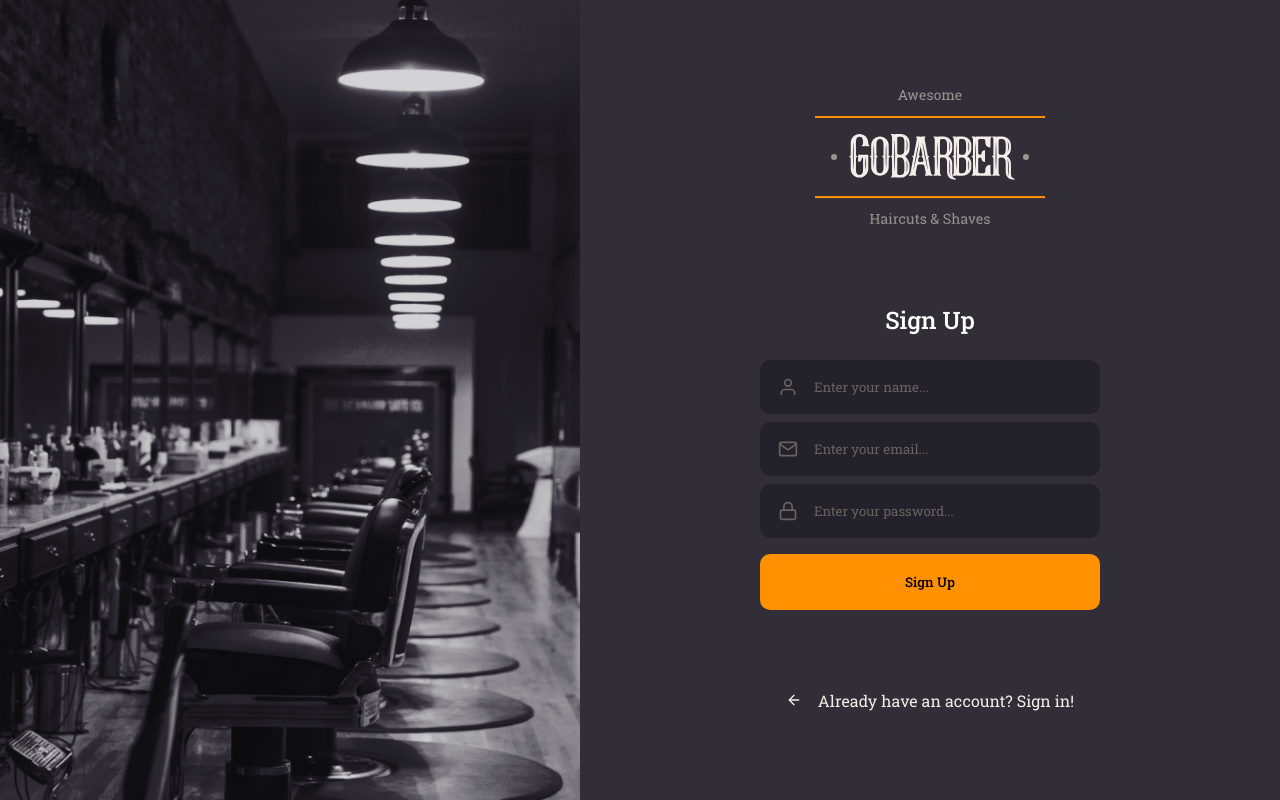
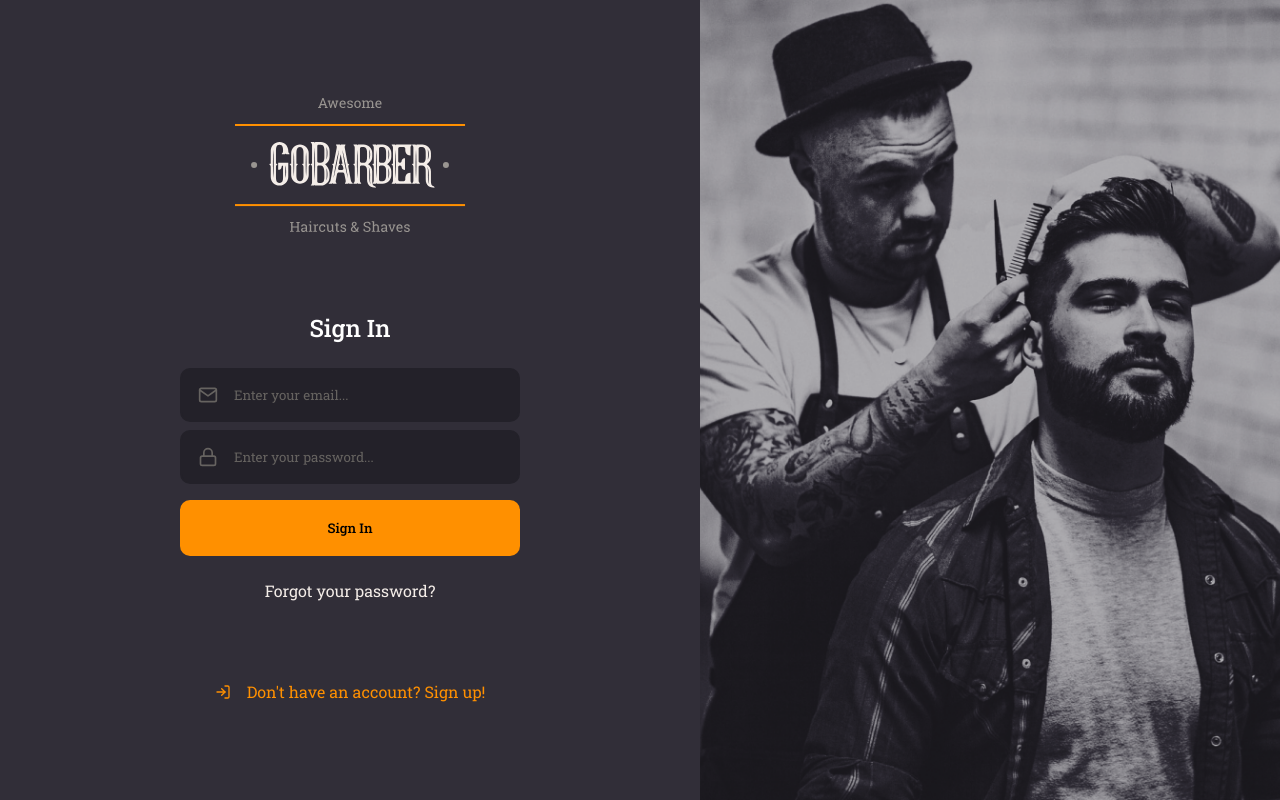
Before and after one commit to gvgesanto2/gostack-gobarber-web, a React (Create React App) app: page / in a window 1280 px wide. Built offline with nearby package versions, Linux system fonts and the light colour scheme.

Commit message:
feat: Add validation to the Sign In form

```diff
--- a/src/App.tsx
+++ b/src/App.tsx
@@ -1,11 +1,11 @@
-// import SingInPage from './pages/SignInPage';
-import SingUpPage from './pages/SignUpPage';
+import SingInPage from './pages/SignInPage';
+// import SingUpPage from './pages/SignUpPage';
 import GlobalStyle from './styles/global';
 
 function App() {
   return (
     <>
-      <SingUpPage />
+      <SingInPage />
       <GlobalStyle />
     </>
   );
--- a/src/pages/SignInPage/index.tsx
+++ b/src/pages/SignInPage/index.tsx
@@ -2,6 +2,7 @@ import { FiLogIn, FiMail, FiLock } from 'react-icons/fi';
 
 import logoImg from '../../assets/images/logo.svg';
 import Form from '../../components/Form';
+import { getValidationSchemaFromFields } from '../../utils/validation.utils';
 
 import {
   Background,
@@ -16,7 +17,7 @@ const fields = [
     icon: FiMail,
     name: 'email',
     placeholder: 'Enter your email...',
-    type: 'email',
+    type: 'text',
   },
   {
     icon: FiLock,
@@ -26,13 +27,20 @@ const fields = [
   },
 ];
 
+const schema = getValidationSchemaFromFields(fields);
+
 export default function SingInPage() {
   return (
     <Container>
       <Content>
         <img src={logoImg} alt="GoBarber" />
 
-        <Form title="Sign In" buttonText="Sign In" fields={fields} />
+        <Form
+          validationSchema={schema}
+          title="Sign In"
+          buttonText="Sign In"
+          fields={fields}
+        />
         <ForgotPasswordLink href="/">Forgot your password?</ForgotPasswordLink>
 
         <SignUpLink href="/">
--- a/src/pages/SignUpPage/index.tsx
+++ b/src/pages/SignUpPage/index.tsx
@@ -27,9 +27,9 @@ const fields = [
   },
 ];
 
+const schema = getValidationSchemaFromFields(fields);
+
 export default function SingUpPage() {
-  const schema = getValidationSchemaFromFields(fields);
-
   return (
     <Container>
       <Background />
```
